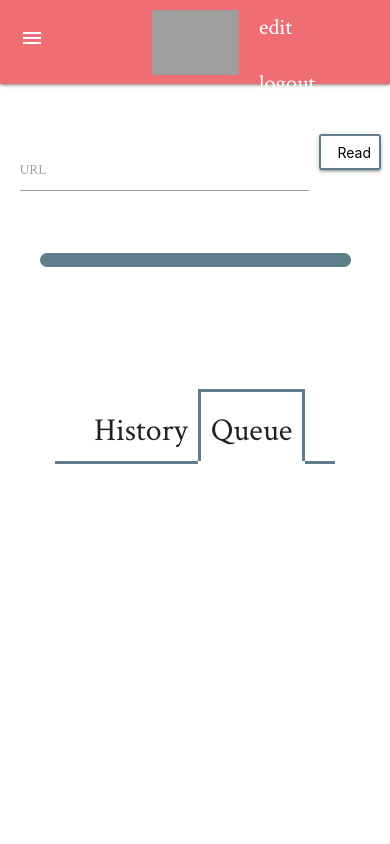
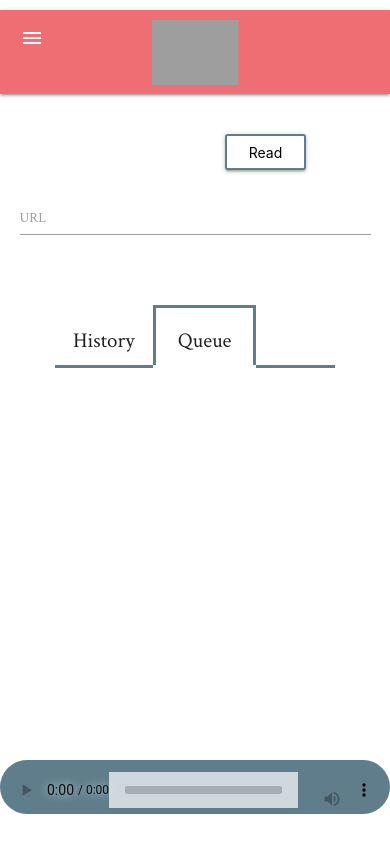
Before and after one commit to shawnpoconnor/articleSound, a Rails app: page /users/1 in a window 390 px wide. Run offline with Rails 7, Linux system fonts and the light colour scheme; a user stored in the database is signed in; style sheets or scripts are compiled from the project's sources; parts of the project's set-up code (start-up, migrations or seed data) failed here and were passed over; some libraries are stand-ins or nearby versions; grey boxes are pictures that could not be loaded.

Commit message:
mobile responsive styling moved audio player to bottom of screen

```diff
--- a/app/assets/javascripts/index.js
+++ b/app/assets/javascripts/index.js
@@ -1,7 +1,7 @@
 $(document).ready(function() {
   $(".button-collapse").sideNav({
-    menuWidth: 200, // Default is 240
-    edge: 'right', // Choose the horizontal origin
+    menuWidth: 200,
+    edge: 'left',
     closeOnClick: true
   });
   $('#new_user_article').submit(function(e){
--- a/app/assets/stylesheets/simple.scss
+++ b/app/assets/stylesheets/simple.scss
@@ -8,6 +8,20 @@
 $primary-text-color:   #212121;
 $secondary-text-color: #727272;
 $divider-color:        #B6B6B6;
+
+
+$small-screen-up: 601px !default;
+$medium-screen-up: 993px !default;
+$large-screen-up: 1201px !default;
+$small-screen: 600px !default;
+$medium-screen: 992px !default;
+$large-screen: 1200px !default;
+
+$medium-and-up: "only screen and (min-width : #{$small-screen-up})" !default;
+$large-and-up: "only screen and (min-width : #{$medium-screen-up})" !default;
+$small-and-down: "only screen and (max-width : #{$small-screen})" !default;
+$medium-and-down: "only screen and (max-width : #{$medium-screen})" !default;
+$medium-only: "only screen and (min-width : #{$small-screen-up}) and (max-width : #{$medium-screen})" !default;
 
 
 @import 'materialize';
@@ -72,10 +86,8 @@
 
 nav img{
   height: 65px;
-  vertical-align:middle;
   margin:10px 0px;
 }
-
 
 .notice{
   padding: 20px 30px;
@@ -128,15 +152,13 @@
 }
 
 td{
-  padding:0px 10px;
   font-size:18px;
 }
 
 .btn-floating{
-float:right;
-background-color: rgba(0, 0, 250, 0.1);
-color:white;
-line-height:0px;
+  float:right;
+  background-color: rgba(0, 0, 250, 0.1);
+  line-height:0px;
 }
 
 .profile{
--- a/app/assets/stylesheets/users.scss
+++ b/app/assets/stylesheets/users.scss
@@ -38,21 +38,19 @@
 }
 
 .url-form{
-  margin: 50px auto 20px auto;
+  margin: 40px auto 20px auto;
   text-align: center;
+  line-height: 2rem;
 }
 
 #player{
-  width:100%;
-  margin-bottom:60px;
-  padding:20px;
+  margin:50px 0;
 }
 
 audio::-webkit-media-controls-panel {
   background-color: $primary-color;
-  height: 70px;
+  height: 80px;
   width:100%;
-  padding: 10px;
 }
 
 audio::-webkit-media-controls-timeline{
@@ -64,9 +62,12 @@
   background-color: $primary-color;
 }
 
-
 #url-error {
   color: red;
+}
+
+.read-button{
+  color:$primary-color;
 }
 
 .btn-floating:hover{
@@ -75,12 +76,17 @@
 
 .article{
   margin-top:10px;
-  padding-bottom: 60px;
+  padding: 0 0 60px 0;
   border-bottom:1px solid $primary-color;
 }
 
 #tabs {
+  margin-top:10%;
   border-bottom:3px solid $primary-color;
+
+  td{
+    padding: 0px 5px
+  }
 }
 
 .open-tab {
@@ -89,36 +95,38 @@
   border-radius: 0px 50px 50px 0px;
 }
 
+.tab {
+  width: 100px;
+}
 
-@media screen and (max-width: 768px) {
-  .s3 {
-    height:75px;
-    font-size: 200%;
-  }
-  .home-link {
-    padding-top: 50%;
-  }
-
+td h4{
+  font-size:1.5rem;
 }
 
 .your-articles{
-  padding: 20px 0 50px 0;
-  margin-bottom: 50px;
+  padding-bottom: 100px;
   width: 80%;
   margin:auto;
+
+  .btn-floating{
+    width: 50px;
+    height: 50px;
+    padding: 8px;
+  }
 }
 
-.your-articles .btn-floating{
-  width: 50px;
-  height: 50px;
-  padding: 8px;
-}
-
-
 @media #{$small-and-down}{
+  #player{
+    position:fixed;
+    bottom:0;
+    left:0;
+    z-index:2;
+    padding:0;
+    margin-bottom:30px;
+  }
 
   audio::-webkit-media-controls-panel {
-    height: 50px;
+    height: 60px;
     width:100%;
   }
 
@@ -149,7 +157,3 @@
     width: 100%;
   }
 }
-
-.tab {
-  width: 100px;
-}
--- a/app/views/layouts/application.html.erb
+++ b/app/views/layouts/application.html.erb
@@ -16,8 +16,8 @@
       <div class="nav-wrapper">
         <a class="brand-logo" href="/"><%=image_tag("logo")%></a>
         <% if logged_in? %>
-        <a href="#" data-activates="mobile" class="button-collapse left"><i class="large material-icons">menu</i></a>
-          <ul class="left hide-on-med-and-down">
+        <a href="#" data-activates="mobile" class="button-collapse"><i class="large material-icons">menu</i></a>
+          <ul class="right hide-on-med-and-down">
             <ul id="dropdown1" class="dropdown-content">
               <li><%=link_to "edit", edit_user_path(current_user)%></li>
               <li><%=link_to "logout", logout_path, method:"delete"%></li>
--- a/app/views/shared/_trending.html.erb
+++ b/app/views/shared/_trending.html.erb
@@ -5,7 +5,7 @@
         <td>
           <%=form_for @user_article do |f| %>
             <%=f.hidden_field :article_id, value: article.id %>
-            <%=f.submit "+", class:"btn-floating center-align"%>
+            <%=f.submit "+", class:"btn-floating"%>
           <% end %>
         </td>
       </tr>
--- a/app/views/users/_history.html.erb
+++ b/app/views/users/_history.html.erb
@@ -1,22 +1,23 @@
 <%@history.each do |user_article|%>
+
   <div class="article" <%= user_article.article.id %>>
     <div><h5><%=user_article.article.title%></h5></div>
-    <div class="btn-floating center-align">
+    <div class="btn-floating">
      <%=link_to ('<i class="material-icons">delete_forever</i>').html_safe, user_article_path(user_article), method: :delete%>
     </div>
 
-    <div class="btn-floating center-align play-pause">
+    <div class="btn-floating play-pause">
       <a class="play"
        data-url=<%=user_article.article.audio.track.url%> data-id=<%= user_article.id %>>
        <i class="material-icons">play_arrow</i>
       </a>
     </div>
 
-    <div class="btn-floating center-align inactive">
+    <div class="btn-floating inactive">
       <a class="pause" data-url=<%=user_article.article.audio.track.url%> data-id=<%= user_article.id %>><i class="material-icons">pause</i></a>
     </div>
 
-    <div class='btn-floating center-align show-text'>
+    <div class='btn-floating show-text'>
       <a><i class="material-icons">description</i></a>
     </div>
 
--- a/app/views/users/_queue.html.erb
+++ b/app/views/users/_queue.html.erb
@@ -4,23 +4,23 @@
       <h5><%=user_article.article.title%></h5>
     </div>
 
-      <div class="btn-floating center-align">
+      <div class="btn-floating">
        <%=link_to ('<i class="material-icons">delete_forever</i>').html_safe, user_article_path(user_article), method: :delete%>
       </div>
 
-      <div class="btn-floating center-align play-pause">
+      <div class="btn-floating play-pause">
         <a class="play" data-url=<%=user_article.article.audio.track.url%> data-id=<%= user_article.id %>>
           <i class="material-icons">play_arrow</i>
         </a>
       </div>
 
-      <div class="btn-floating center-align inactive">
+      <div class="btn-floating inactive">
         <a class="pause" data-url=<%=user_article.article.audio.track.url%>data-id=<%= user_article.id %>>
           <i class="material-icons">pause</i>
         </a>
       </div>
 
-      <div class='btn-floating center-align show-text'>
+      <div class='btn-floating show-text'>
         <a id=<%= user_article.article.id %>><i class="material-icons">description</i></a>
       </div>
 
--- a/app/views/users/edit.html.erb
+++ b/app/views/users/edit.html.erb
@@ -1,5 +1,5 @@
 <div class="container">
-  <h1> Edit </h1>
+  <h3> Edit </h3>
   <% provide(:button_text, 'Save') %>
   <%= render 'form'%>
   <br>
--- a/app/views/users/show.html.erb
+++ b/app/views/users/show.html.erb
@@ -9,28 +9,24 @@
     <%=form_for @article do |f|%>
 
     <div class="row">
-      <div class='input-field col s10'>
+      <div class='input-field col s12 l10'>
           <%=f.label :url, "URL"%>
           <%=f.text_field :url %>
       </div>
       <div>
-        <span class="flow-text">
-          <%=f.submit "Read", class:"btn waves-effect waves-orange col s2 read-button"%>
-        </span>
+          <%=f.submit "Read", class:"btn waves-effect waves-orange read-button"%>
       </div>
     </div>
     <%end%>
   </div>
 
-  <div class="audio-player">
-    <audio id="player" src="#history" controls="controls" autoplay="true"></audio>
+  <div class="audio-player row">
+    <audio id="player"  class="col s12" src="#history" controls="controls" autoplay="true"></audio>
   </div>
 
   <div class="your-articles" >
     <table id='tabs'>
       <tr>
-        <td>
-        </td>
         <td class='tab'>
           <h4 class="center-align" id="history-tab">History</h4>
         </td>
```
Also changed, not shown: other parts of app/assets/stylesheets/simple.scss (+25 -8 lines), app/views/application/index.html.erb (+16 -12 lines).
